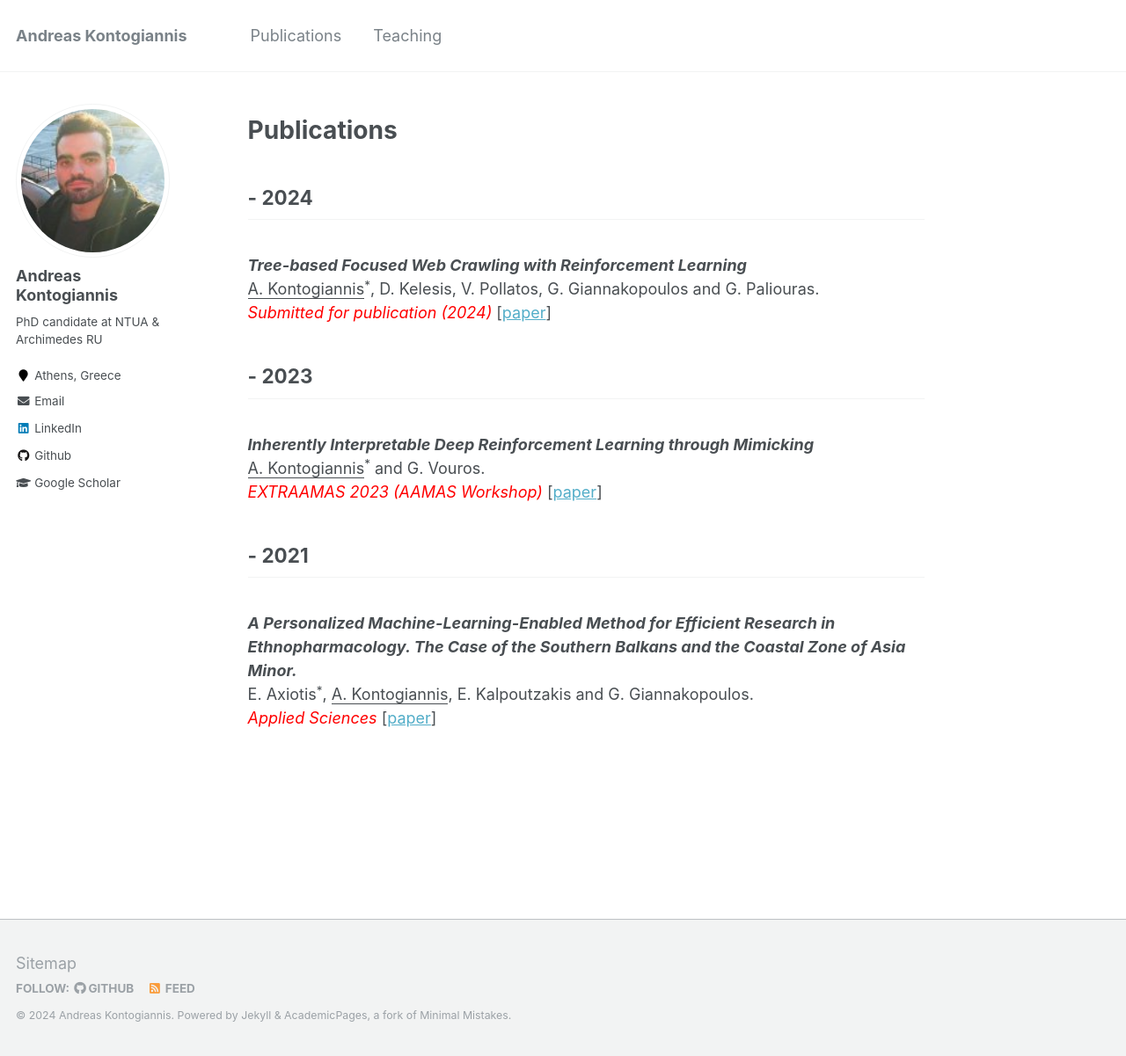
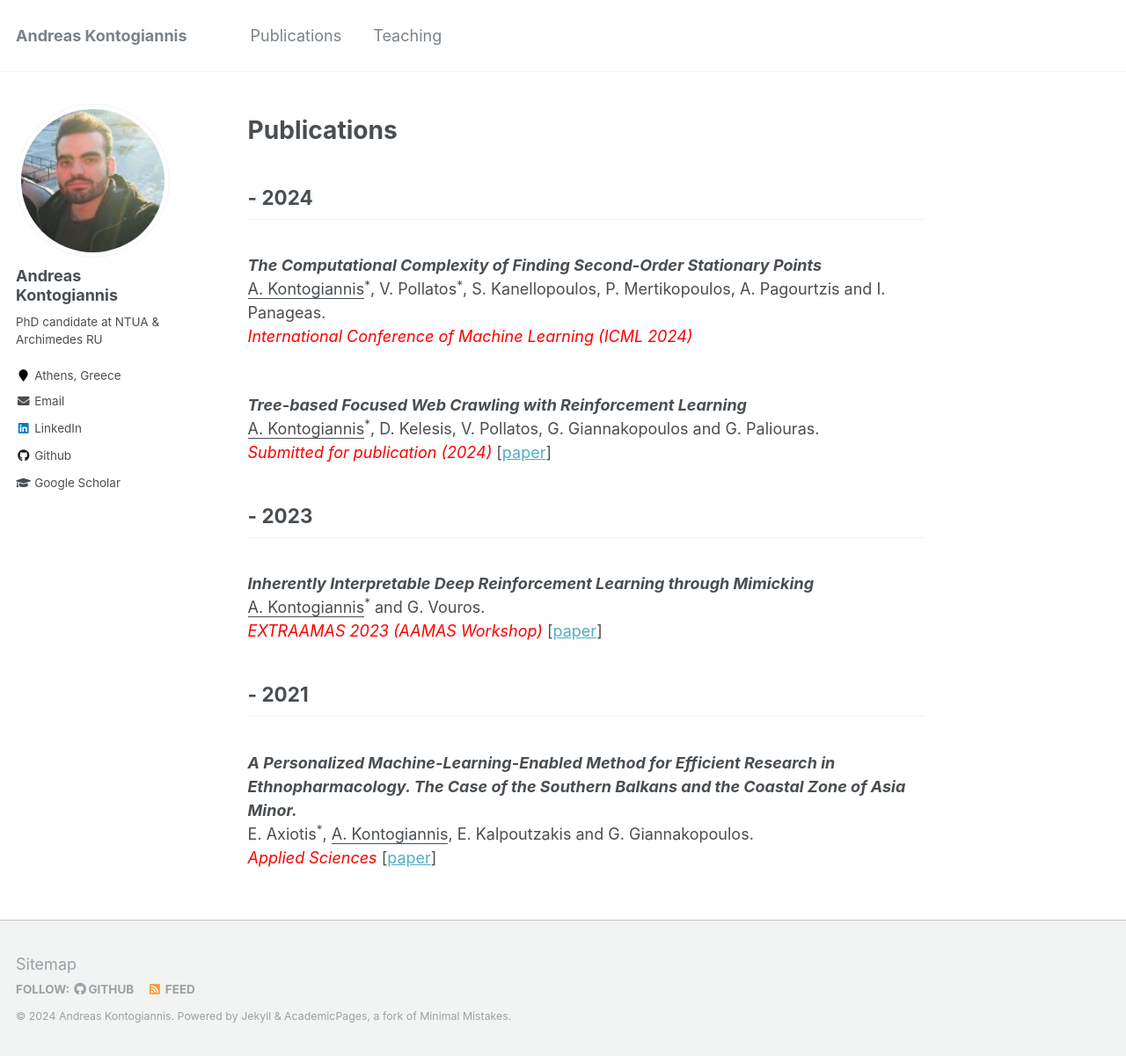
Before and after one commit to ddaedalus/ddaedalus.github.io, a Jekyll site: the page built from _pages/publications.md, in a window 1280 px wide and 1201 px high. Shown: the whole window at 88% size. Built offline with Jekyll 4.4.1, drawn with Linux system fonts in a browser that asks for light colours.

Commit message:
Update publications.md

```diff
--- a/_pages/publications.md
+++ b/_pages/publications.md
@@ -10,6 +10,14 @@ redirect_from:
 # Publications
 
 ## - 2024
+
+<br/>
+<i><b> The Computational Complexity of Finding Second-Order Stationary Points </b> </i>
+<br/>
+<u>A. Kontogiannis</u><sup>*</sup>, V. Pollatos<sup>*</sup>, S. Kanellopoulos, P. Mertikopoulos, A. Pagourtzis and I. Panageas.
+<br/>
+_<font color="red">International Conference of Machine Learning (ICML 2024)</font>_
+
 
 <br/>
 <i><b> Tree-based Focused Web Crawling with Reinforcement Learning </b> </i>
```
